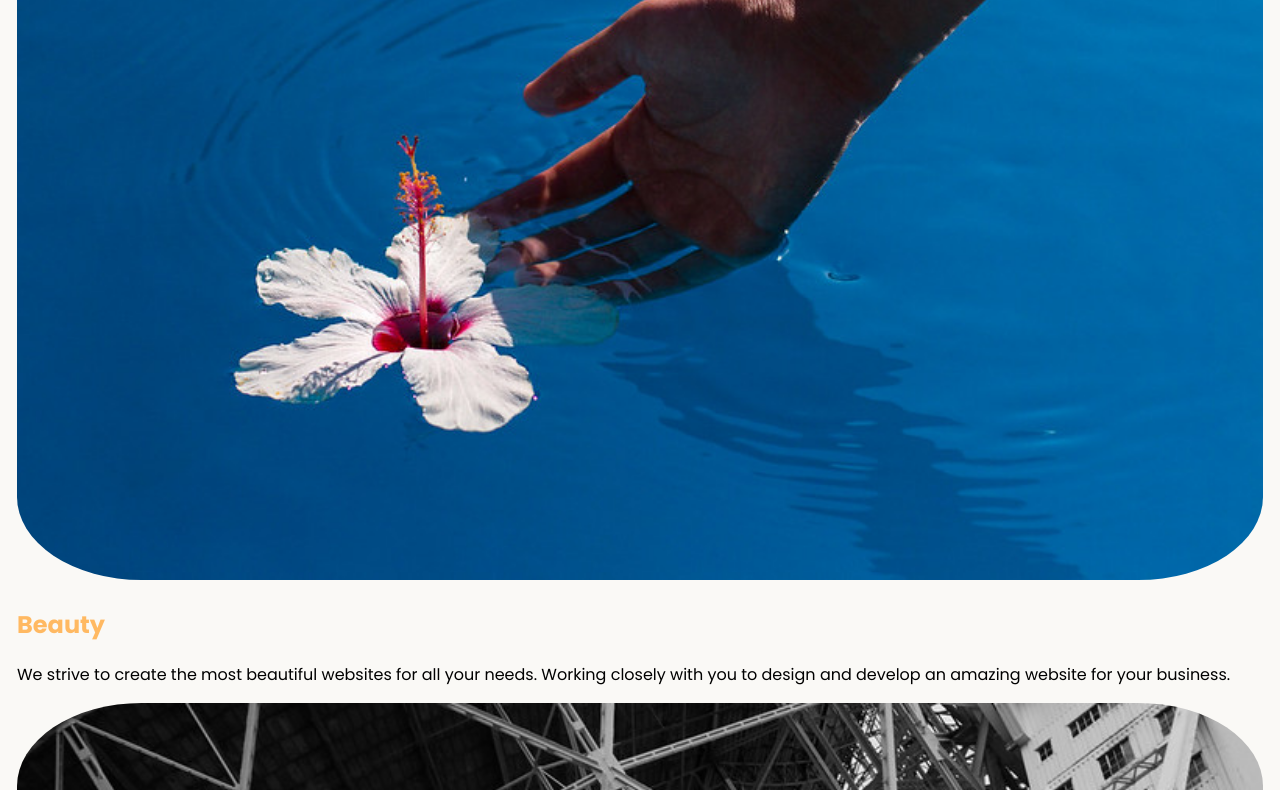
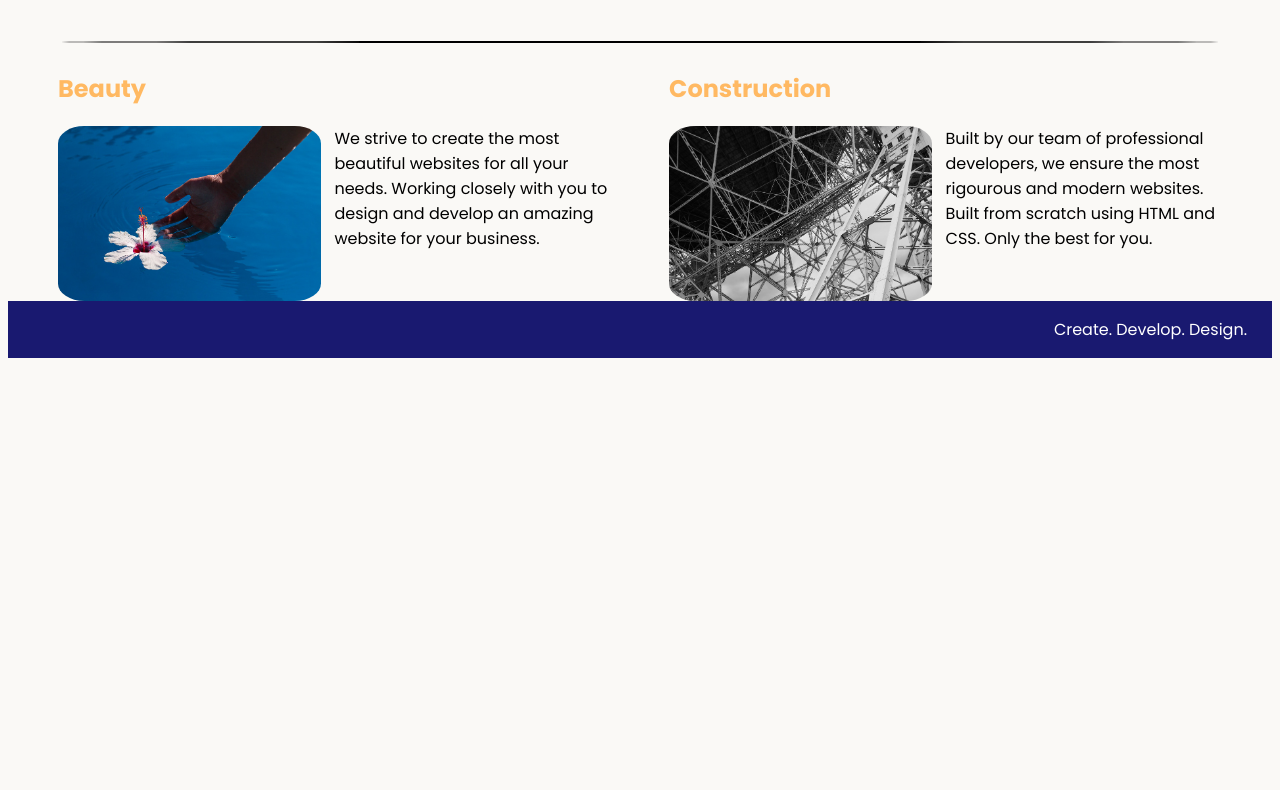
Before and after one commit to Bryaneyme/crs-prj-creative-design-landing-page, a plain HTML site: page index.html in a window 1280 px wide. Shown: the part 438-1228 px from the top of the page. After the commit the page ends 804 px from the top, so only its background shows below. Drawn offline with Linux system fonts and the light colour scheme.

Commit message:
Finished version
Adapted mobile and laptop media queries

```diff
--- a/index.html
+++ b/index.html
@@ -1,38 +1,53 @@
 <!DOCTYPE html>
 <html lang="en">
-
   <head>
-  <meta charset="UTF-8">
-  <meta name="viewport" content="width=device-width, initial-scale=1.0">
+    <meta charset="UTF-8" />
+    <meta name="viewport" content="width=device-width, initial-scale=1.0" />
     <title>Agency</title>
-  <link rel="stylesheet" href="./style.css">
-  <link rel="preconnect" href="https://fonts.googleapis.com">
-  <link rel="preconnect" href="https://fonts.gstatic.com" crossorigin>
-  <link href="https://fonts.googleapis.com/css2?family=Poppins:wght@400;700&display=swap" rel="stylesheet">
+    <link rel="stylesheet" href="./style.css" />
+    <link rel="preconnect" href="https://fonts.googleapis.com" />
+    <link rel="preconnect" href="https://fonts.gstatic.com" crossorigin />
+    <link
+      href="https://fonts.googleapis.com/css2?family=Poppins:wght@400;700&display=swap"
+      rel="stylesheet"
+    />
   </head>
 
   <body>
     <div class="main">
-    <img class="logo" src="./assets/images/logo.png" alt="logo">
+      <img class="logo" src="./assets/images/logo.png" alt="logo" />
       <h1>We are a <span class="color-accent">Creative Design</span> Agency</h1>
-    <div class="left card"><img class="tile-image" src="./assets/images/beautiful.jpg" alt="hand and flower in water">
-      <h2 class="card-title">Beauty</h2>
-      <p class="card-text">We strive to create the most beautiful websites for all your needs. Working closely with you
-        to
-        design and
-        develop an amazing website for your business.</p>
+      <hr>
+      <div class="left card">
+        <h2 class="card-title color-accent">Beauty</h2>
+        <img
+          class="tile-image"
+          src="./assets/images/beautiful.jpg"
+          alt="hand and flower in water"
+        />
+        <p class="card-text">
+          We strive to create the most beautiful websites for all your needs.
+          Working closely with you to design and develop an amazing website for
+          your business.
+        </p>
       </div>
 
-    <div class="right card"><img class="tile-image" src="./assets/images/construction.jpg" alt="metal structure">
-      <h2 class="card-title">Construction</h2>
-      <p>Built by our team of professional developers, we ensure the most rigourous and modern websites. Built from
-        scratch using HTML and CSS. Only the best for you.</p>
+      <div class="right card">
+        <h2 class="card-title color-accent">Construction</h2>
+        <img
+          class="tile-image"
+          src="./assets/images/construction.jpg"
+          alt="metal structure"
+        />
+        <p class="card-text">
+          Built by our team of professional developers, we ensure the most
+          rigourous and modern websites. Built from scratch using HTML and CSS.
+          Only the best for you.
+        </p>
       </div>
-
     </div>
     <footer>
       <p>Create. Develop. Design.</p>
     </footer>
   </body>
-
 </html>
--- a/style.css
+++ b/style.css
@@ -1,7 +1,6 @@
 /* Mobile */
 body {
   font-family: "Poppins", sans-serif;
-  margin: 17px 17px 0px 17px;
   background-color: #faf9f6;
   display: flex;
   flex-direction: column;
@@ -10,6 +9,7 @@ body {
 
 .main {
   flex: 1;
+  margin: 25px 25px 0px 0px;
 }
 
 .logo {
@@ -25,17 +25,56 @@ h1 {
   font-size: 5/3rem;
 }
 
+hr {
+  border: 1px solid black;
+  border-radius: 50%;
+}
+
 .color-accent {
   color: #FFB962;
 }
 
-.card-title {
-  color: #FFB962;
+footer {
+  text-align: right;
+  background-color: midnightblue;
+  color: white;
+  padding-right: 25px
 }
 
+@media (min-width: 480px) {
+  .main {
+    flex: 1;
+    margin: 50px 50px 0px 50px;
+  }
+  h1 {
+    font-size: 5rem;
+  }
 
+  .tile-image {
+    width: 47.5%;
+    border-radius: 10%;
+    display: inline-block;
+    float: left;
+    margin-right: 2.5%;
+  }
 
-footer {
-  text-align: right;
-  color: midnightblue;
+  .card {
+    width: 47.5%;
+    display: inline-block;
+  }
+
+  .left {
+    float: left;
+    margin-right: 2.5%;
+  }
+
+  .right {
+    float: right;
+    margin-left: 2.5%;
+  }
+
+  footer {
+
+  }
+
 }
```
Also changed, not shown: 1 other file. Lines whose indentation alone changed are shown as unchanged.
